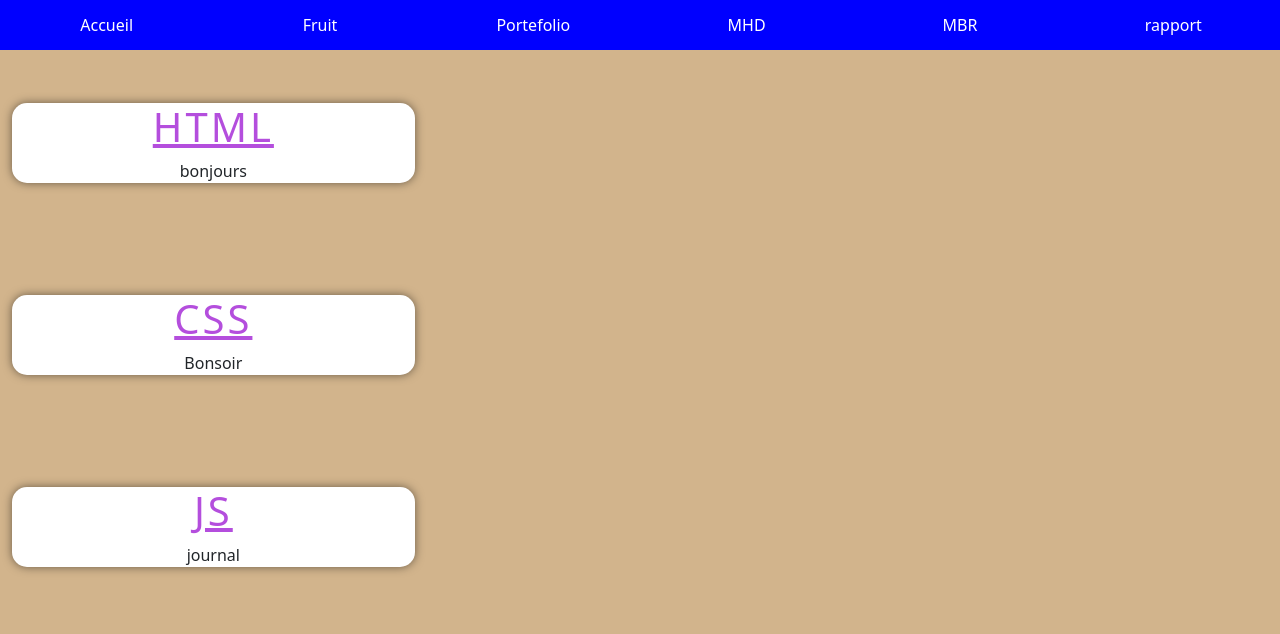
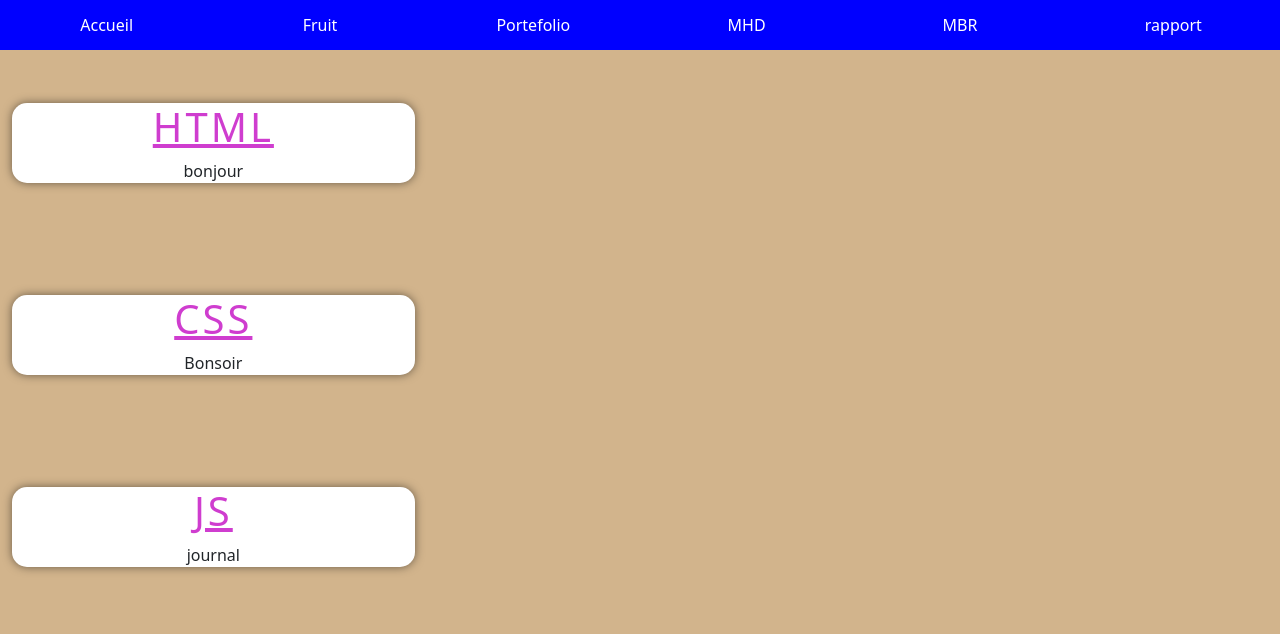
Before and after one commit to MoubarackCompaore/COMPAORE, a plain HTML site: page mkz.html in a window 1280 px wide. Drawn offline with nearby package versions, Linux system fonts and the light colour scheme.

Commit message:
commit de l'image

```diff
--- a/mkz.html
+++ b/mkz.html
@@ -35,7 +35,7 @@
                         <div class="small-card h-100 w-100">
                             <div class="content px-4">
                                 <h1>html</h1>
-                                <p>bonjours</p>
+                                <p>bonjour</p>
                             </div>
                         </div>
                     </div>
--- a/style.css
+++ b/style.css
@@ -8,7 +8,7 @@ block{
 h1 {text-transform: uppercase;
 letter-spacing: 3px;
 text-align: center;
-color: rgb(180, 78, 221);
+color: rgb(207, 61, 207);
 text-decoration: underline ;
 }
 
@@ -74,7 +74,7 @@ border-radius: 15px;
     }
  }
  header .big-card::before{
-
+    content: attr(20%);
     position: absolute;
     left: -2px;
     right: -2px;
@@ -105,7 +105,7 @@ header .big-card-3::before{
     transform: translate(-50%);
     }
     header .big-card::after{
-
+        content: attr(20%);
         position: absolute;
         top: 0px;
         left: 0px;
```
